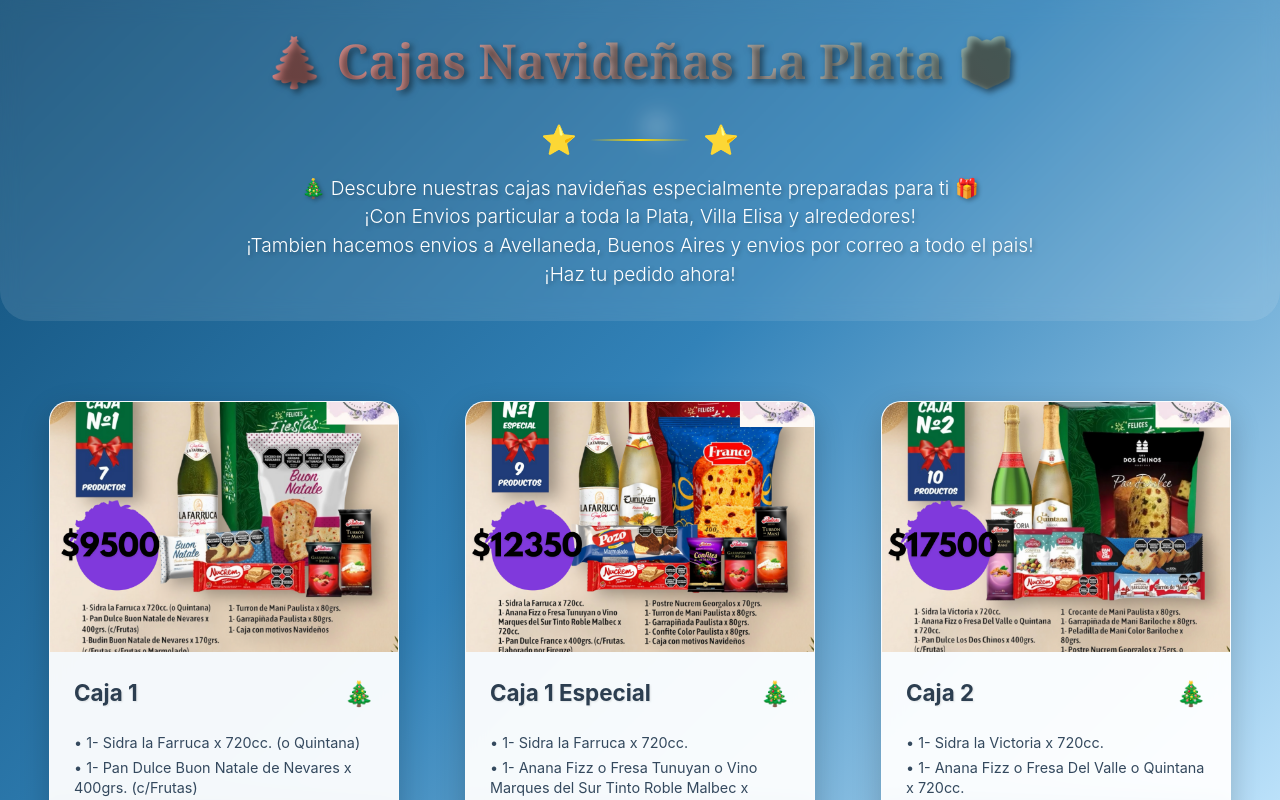
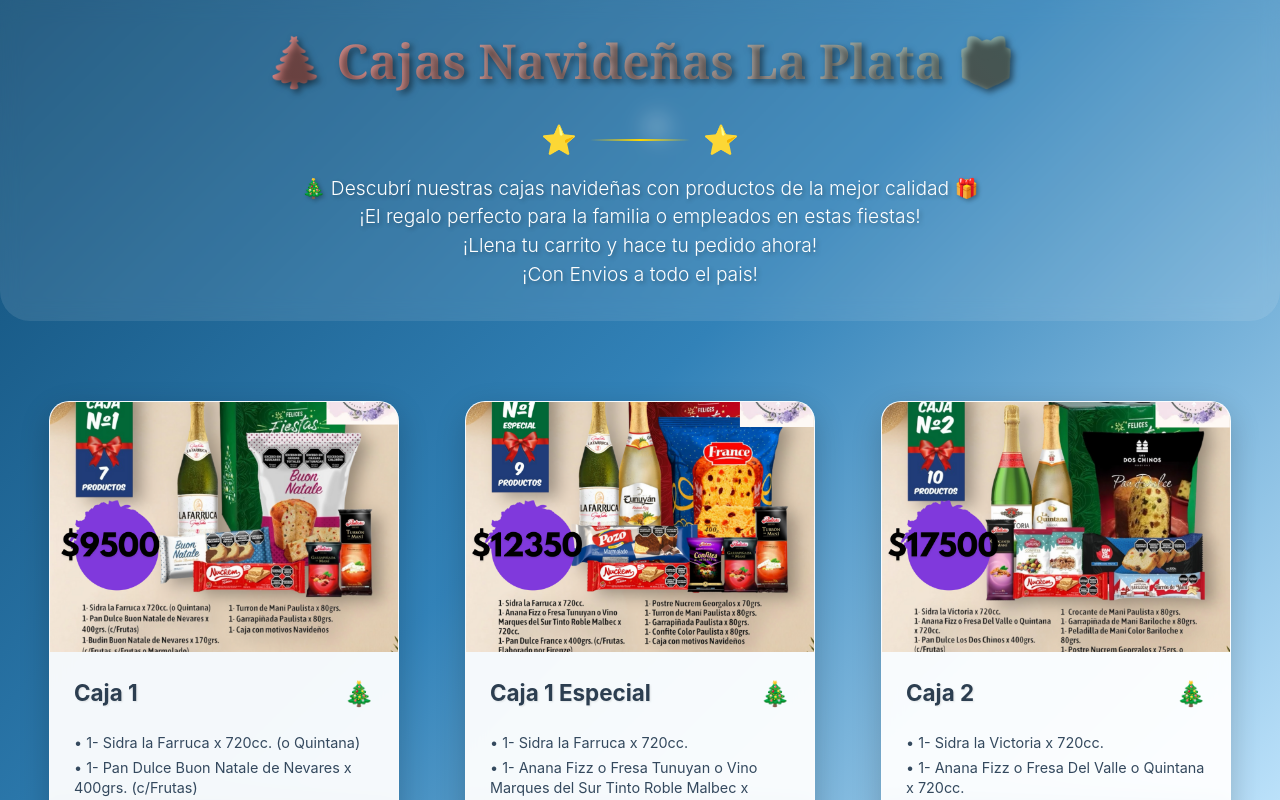
Before and after one commit to 0lalox0/CajasNavidad, a React (Vite) app in the folder react-app/: page / in a window 1280 px wide. Shown: the top 800 px of the page. Built offline with nearby package versions, Linux system fonts and the light colour scheme; the HTML template or start-up script is replaced by a standard one.

Commit message:
Cambio de texto

```diff
--- a/react-app/src/App.tsx
+++ b/react-app/src/App.tsx
@@ -39,13 +39,13 @@
         <header className="header">
           <Titulo />
           <p className="subtitle">
-            🎄 Descubre nuestras cajas navideñas especialmente preparadas para ti 🎁
+            🎄 Descubrí nuestras cajas navideñas con productos de la mejor calidad 🎁
             <br />
-            ¡Con Envios particular a toda la Plata, Villa Elisa y alrededores!
+            <span className="subtitle-highlight">¡El regalo perfecto para la familia o empleados en estas fiestas!</span>
             <br />
-            ¡Tambien hacemos envios a Avellaneda, Buenos Aires y envios por correo a todo el pais!
+            <span className="subtitle-highlight">¡Llena tu carrito y hace tu pedido ahora!</span>
             <br />
-            <span className="subtitle-highlight">¡Haz tu pedido ahora!</span>
+            ¡Con Envios a todo el pais!
           </p>
         </header>
         <CartDisplay />
--- a/react-app/src/components/CajaDetalle.tsx
+++ b/react-app/src/components/CajaDetalle.tsx
@@ -171,10 +171,10 @@
             {showAddToCart && (
               <div className="detalle-acciones">
                 <button className="btn-comprar" onClick={handleAddToCart} disabled={agregado}>
-                  {agregado ? '¡Agregado!' : '🛒 Agregar caja al carrito'}
+                  {agregado ? '¡Agregado!' : '🛒 Agregar al carrito'}
                 </button>
                 <button className="btn-volver" onClick={onClose}>
-                  ← Seguir viendo cajas
+                  ← Seguir viendo
                 </button>
               </div>
             )}
```
